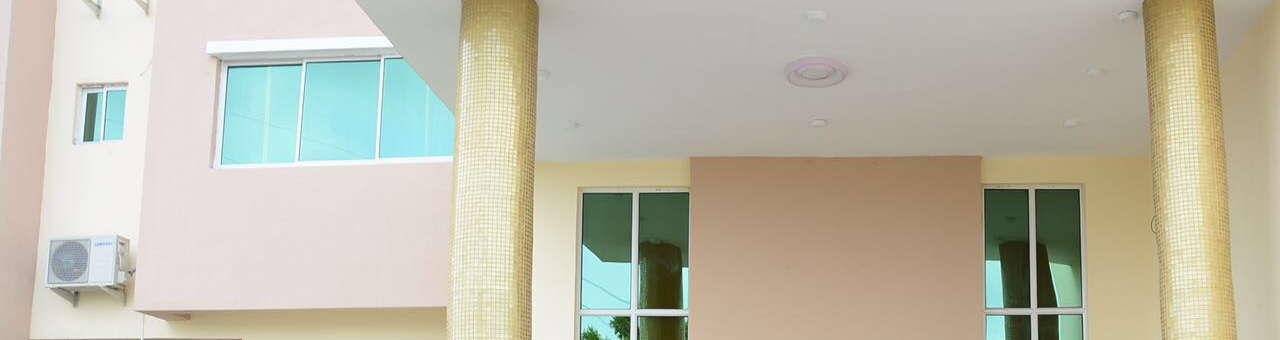
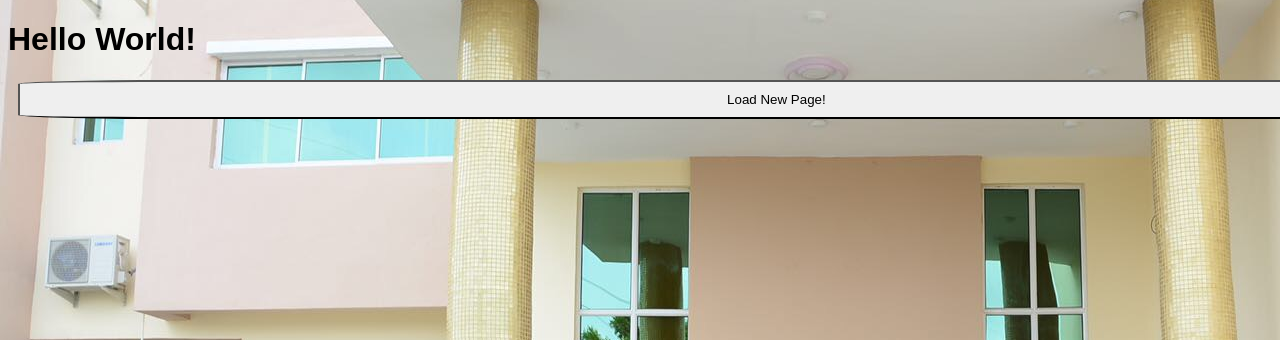
Before and after one commit to FearGod12/Fawzy-staff-management, a PHP site: page / in a window 1280 px wide; the page is wider, and only the part inside the window is pictured. Shown: the part 150-490 px from the top of that part. Run offline with PHP 8.4, Linux system fonts and the light colour scheme.

Commit message:
Page load handling

```diff
--- /dev/null
+++ b/__home.php
@@ -0,0 +1,10 @@
+<h1>
+    Hello World!
+</h1>
+
+<a href="./script/main.php?page=__new"><button>Load New Page!</button></a>
+<!--
+    ``?key=value`` is one way of passing variables through URL
+    this method is used for page handling, which will be used by
+    the main script to set the session page.
+-->
--- a/_header.php
+++ b/_header.php
@@ -6,6 +6,10 @@
     # footer module.
     # All the components will be coupled together by ``index.php``
  -->
+
+<?php
+    include_once('./script/main.php'); # import main script
+?>
 
 <!DOCTYPE html>
 <html lang="en">
--- a/index.php
+++ b/index.php
@@ -4,7 +4,7 @@
     include_once('./_nav.php'); # import navbar
 
     // PAGE CONTENTS SHOULD BE LOADED BELOW
-    # include_once(''); # import page content
+    load_page($_SESSION['page']); # import page content
     // Remove the comment from the line above when needed.
 
     include_once('./_footer.php'); # import footer
--- /dev/null
+++ b/script/main.php
@@ -0,0 +1,24 @@
+<?php
+    // This script will handle all HTTP requests
+    session_start(); # start a user session
+
+    if(!(isset($_SESSION['page']))) # load default page
+    {
+        $_SESSION['page'] = '__home';
+    }
+    else if (isset($_REQUEST['page'])) # else if page is defined in the url (GET or POST)
+    {
+        $_SESSION['page'] = $_REQUEST['page'];
+        reload();
+    }
+
+    function load_page($page) # import ``page`` if exist
+    {
+            include_once($page.".php");
+    }
+
+    function reload()
+    {
+        header('location: ../');
+    }
+?>
--- a/scripts/main.php
+++ /dev/null
@@ -1,3 +0,0 @@
-<?php
-    // This script will handle all HTTP requests
-?>
```
Also changed, not shown: __new.php (added, +10 -0 lines).
